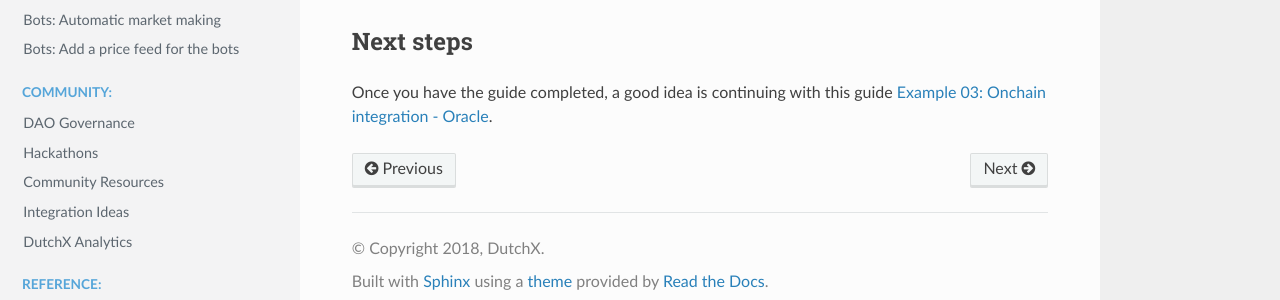
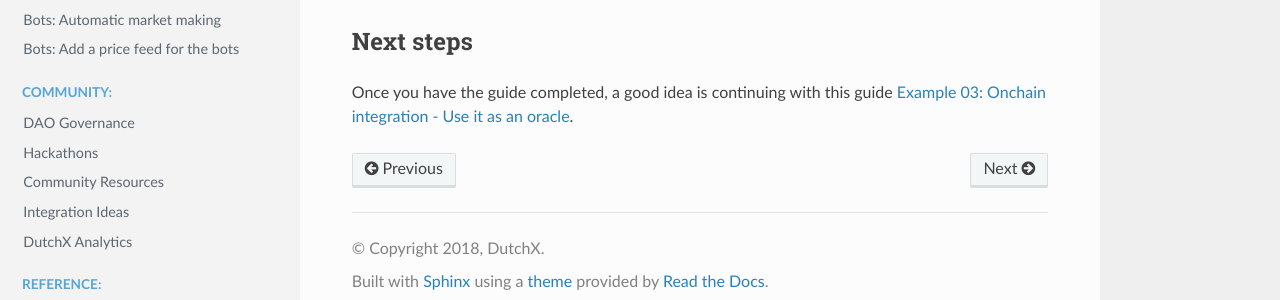
Before and after one commit to gnosis/dx-docs, a Sphinx documentation site: the page built from source/dev-truffle.md, in a window 1280 px wide. Shown: the part 448-748 px from the top of the page. Built offline with Sphinx 7.4.7 and the Read the Docs theme 2.0.0, drawn with Linux system fonts in a browser that asks for light colours.

Commit message:
Fix example name

```diff
--- a/source/dev-truffle.md
+++ b/source/dev-truffle.md
@@ -14,4 +14,4 @@ Follow the steps in the guide:
 
 ## Next steps
 Once you have the guide completed, a good idea is continuing with this guide
-[Example 03: Onchain integration - Oracle](./dev-onchain-oracle.html).
+[Example 03: Onchain integration - Use it as an oracle](./dev-onchain-oracle.html).
```
